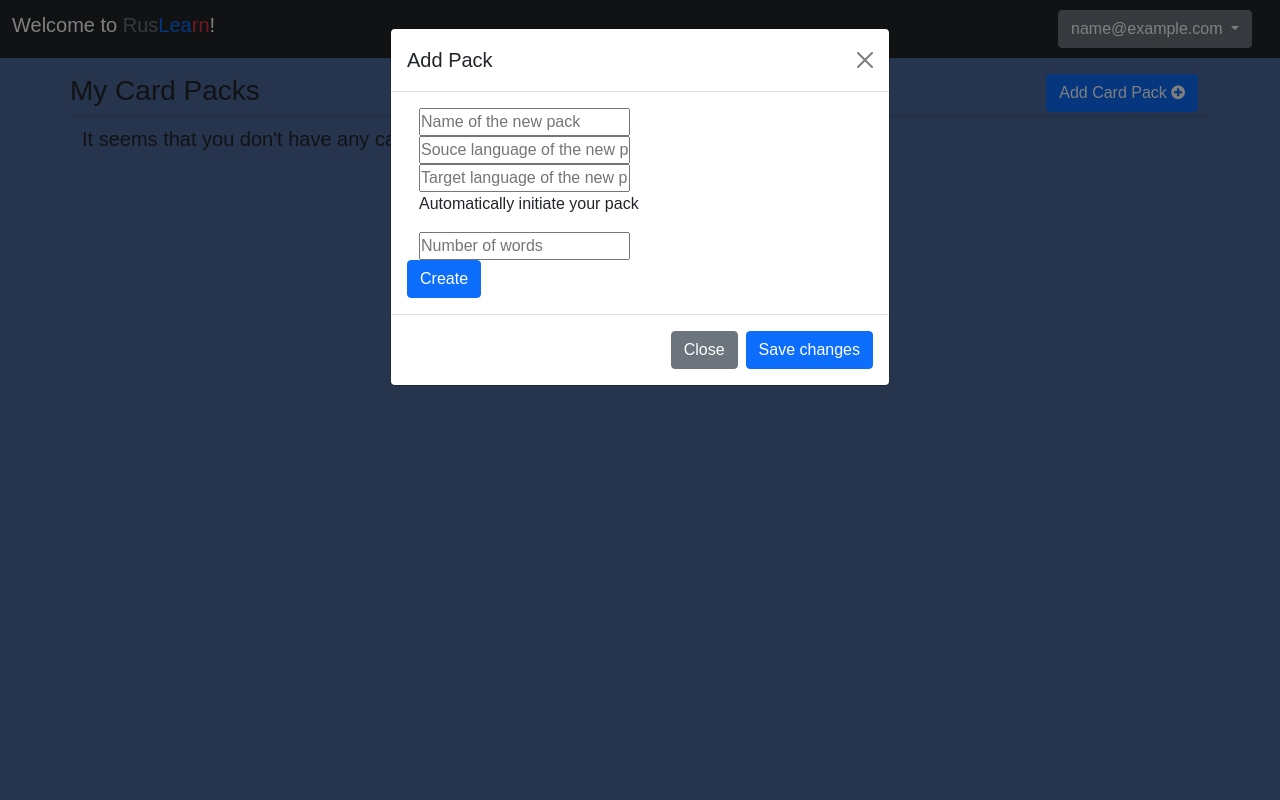
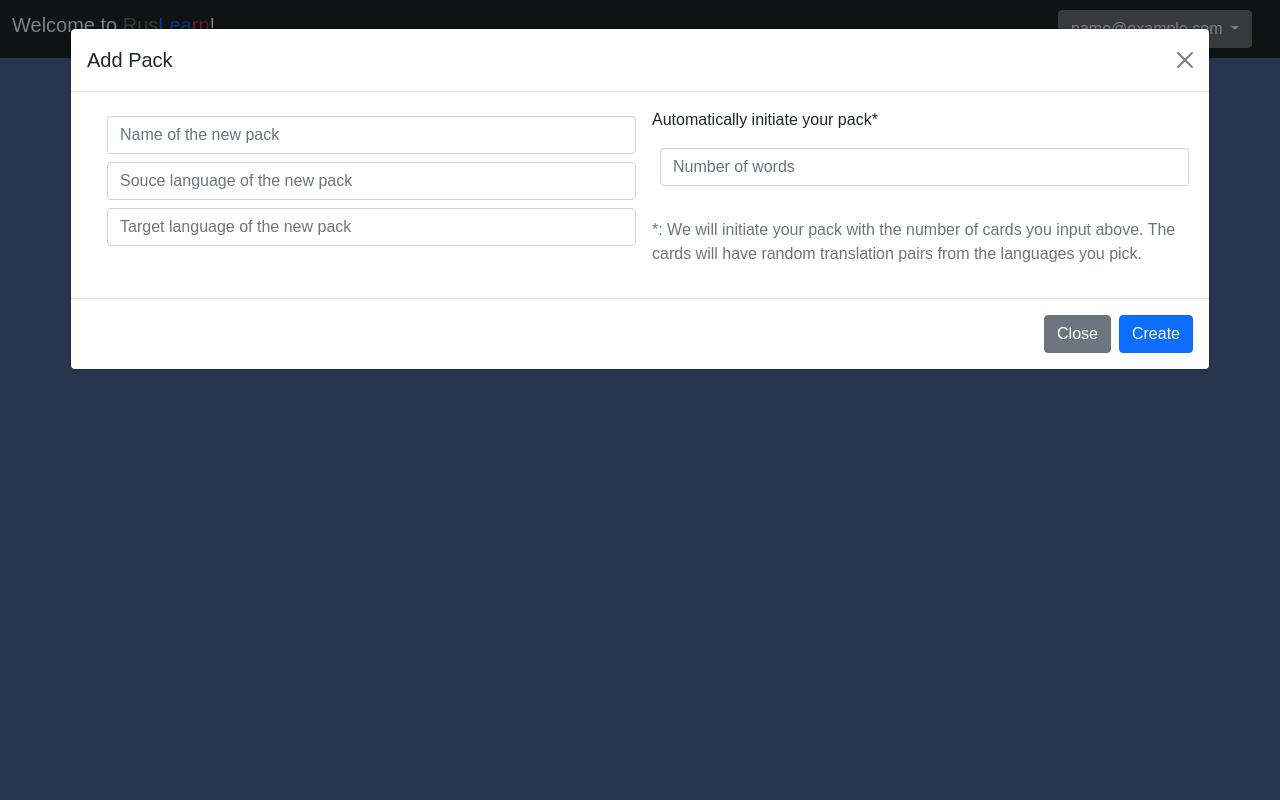
Before and after one commit to ParthKalkar/RusLearn, a Django app: page / in a window 1280 px wide, after a click on "Add Card Pack". Run offline with Django 3.2, Linux system fonts and the light colour scheme; the visitor is signed in with stand-in values (Sample User, id 1); data that the repository does not hold is empty.

Commit message:
Support adding new packs

```diff
--- a/main_app/views.py
+++ b/main_app/views.py
@@ -6,7 +6,7 @@ from .forms import CustomUserCreationForm
 from django.contrib.auth import authenticate, login, logout
 from django.contrib import messages
 
-from .models import UserPackStatus, UserCardStatus,CardPack, FlashCard, UserCardStatus
+from .models import UserPackStatus, UserCardStatus, CardPack, FlashCard, UserCardStatus
 import datetime
 from django.http.response import JsonResponse
 
@@ -79,35 +79,40 @@ def get_next_card(request):
     user_id = request.user.UserID
     pack_id = request.form.PackID
 
-    pack_status_id = UserPackStatus.objects.get(UserID = user_id,PackID = pack_id).PackStatusID
-    status_for_card = UserCardStatus.objects.filter(PackStatusIP = pack_status_id).order_by('lastReviewedTime')[0]
-    status_for_card.lastReviewedTime =  datetime.datetime.today()
+    pack_status_id = UserPackStatus.objects.get(UserID=user_id, PackID=pack_id).PackStatusID
+    status_for_card = UserCardStatus.objects.filter(PackStatusIP=pack_status_id).order_by('lastReviewedTime')[0]
+    status_for_card.lastReviewedTime = datetime.datetime.today()
 
     card = status_for_card.CardID
-    print(f"found card: {[card.sourceText,card.targetText]}")
-    card = {'sourceText':card.sourceText,'targetText':card.targetText}
+    print(f"found card: {[card.sourceText, card.targetText]}")
+    card = {'sourceText': card.sourceText, 'targetText': card.targetText}
     json_dump = JsonResponse.dumps(card)
     return json_dump
 
-@login_required
-def add_new_pack(request):
-    pack = CardPack(createBy=request.user,
-                    )
+
+# @login_required
+# def add_new_pack(request):
+#     pack = CardPack(createBy=request.user,
+#                     )
 
 
 @login_required
 def create_pack(request):
-    user = request.user
-    pack_name = request.form.PackName
-    pack_source_language = request.form.SourceLanguage
-    pack_target_language = request.form.TargetLanguage
-    number_of_words = request.form.NumberOfWords
+    if request.method == 'POST':
+        user = request.user
+        pack_name = request.POST['name']
+        pack_source_language = request.POST['source']
+        pack_target_language = request.POST['target']
+        number_of_words = request.POST['number_of_words']
 
-    if number_of_words==None:
-        number_of_words = 0
-    p = CardPack(Name = pack_name,createBy = user,public = False,
-            approved = False,sourceLanguage = pack_source_language,targetLanguage = pack_target_language,numberOfCards = number_of_words)
-    pack_status = UserPackStatus(UserID = user,PackID = p)
+        if number_of_words is None:
+            number_of_words = 0
+        p = CardPack(Name=pack_name, createBy=user, public=False,
+                     approved=False, sourceLanguage=pack_source_language, targetLanguage=pack_target_language,
+                     numberOfCards=number_of_words)
+        pack_status = UserPackStatus(UserID=user, PackID=p)
+        p.save()
+        pack_status.save()
     return redirect('home')
 
 @login_required
--- a/ruslearn/urls.py
+++ b/ruslearn/urls.py
@@ -23,5 +23,6 @@ urlpatterns = [
     path('register', views.register, name='register'),
     # path('accounts/', include('django.contrib.auth.urls')),
     path('logout', views.logout_request, name='logout'),
-    path('accounts/login/', views.login_request, name='login')
+    path('accounts/login/', views.login_request, name='login'),
+    path('add_pack', views.create_pack, name='add_pack')
 ]
--- a/templates/home.html
+++ b/templates/home.html
@@ -1,4 +1,3 @@
-
 <!DOCTYPE html>
 <html lang="en">
 <head>
@@ -86,14 +85,16 @@
             <div class="card bg-light m-3 shadow">
                 <div class="card-body row">
                     <h5 class="card-title col">{{p.Name}}</h5>
-                    <p class="card-text col d-flex justify-content-end"><button type="button" class="btn btn-secondary m-2" data-bs-toggle="modal"
+                    <p class="card-text col d-flex justify-content-end">
+                        <button type="button" class="btn btn-secondary m-2" data-bs-toggle="modal"
                                 data-bs-target="#editPackModal">
                             Edit<br><i class="fa fa-pencil-square-o" aria-hidden="true"></i>
                         </button>
                         <button type="button" class="btn btn-success m-2" data-bs-toggle="modal"
                                 data-bs-target="#reviewPackModal">
                             Review<br><i class="fa fa-pencil-square-o" aria-hidden="true"></i>
-                        </button></p>
+                        </button>
+                    </p>
                 </div>
             </div>
             {% endfor %}
@@ -107,34 +108,78 @@
 
 </div>
 
-<div class="modal fade" id="addPackModal" tabindex="-1" aria-labelledby="addPackModalTitle" aria-hidden="true">
-    <div class="modal-dialog">
+<!-- Add Pack Modal -->
+
+<div class="modal fade" id="addPackModal" tabindex="-1" aria-labelledby="#addPackModalTitle" aria-hidden="true">
+    <div class="modal-dialog modal-xl">
         <div class="modal-content">
             <div class="modal-header">
                 <h5 class="modal-title" id="addPackModalTitle">Add Pack</h5>
                 <button type="button" class="btn-close" data-bs-dismiss="modal" aria-label="Close"></button>
             </div>
+            <form action="/add_pack" id="newPackForm" method="post">
+                {% csrf_token %}
                 <div class="modal-body">
-                <form action="" id="newPackForm">
                     <div class="container" id="newPackContainer">
                         <div class="row" id="newPackContainerRow">
                             <div class="col" id="newPackContainerCol">
-                                <input type="text" placeholder="Name of the new pack" id="newPackName"><br>
+                                <input type="text" placeholder="Name of the new pack" id="newPackName"
+                                       class="form-control m-2" name="name">
                                 <input type="text" placeholder="Souce language of the new pack"
-                                       id="newPackSourceLang"><br>
+                                       id="newPackSourceLang" class="form-control m-2" name="source">
                                 <input type="text" placeholder="Target language of the new pack"
-                                       id="newPackTargetLang"><br>
+                                       id="newPackTargetLang" class="form-control m-2" name="target">
                             </div>
-                            <div class="col" id="newPackContainerCol">
-                                <p>Automatically initiate your pack</p>
-                                <input type="text" placeholder="Number of words" id="newPackTargetLang"><br>
+                            <div class="col" id="newPackContainerColInit">
+                                <p>Automatically initiate your pack*</p>
+                                <input type="text" placeholder="Number of words" id="numberOfWords"
+                                       class="form-control m-2" name="number_of_words"><br>
+                                <p class="text-muted">*: We will initiate your pack with the number of cards you input
+                                    above. The cards
+                                    will have random translation pairs from the languages you pick.</p>
                             </div>
                         </div>
                     </div>
-                    <button type="button" class="btn btn-list btn-primary">
-                        Create
+                </div>
+                <div class="modal-footer">
+                    <button type="button" class="btn btn-secondary" data-bs-dismiss="modal">Close</button>
+                    <button type="submit" class="btn btn-primary">Create</button>
+                </div>
+            </form>
+
+        </div>
+    </div>
+</div>
+
+<!-- Edit Pack Modal -->
+
+<div class="modal fade" id="editPackModal" tabindex="-1" aria-labelledby="editPackModalTitle" aria-hidden="true">
+    <div class="modal-dialog modal-xl">
+        <div class="modal-content">
+            <div class="modal-header">
+                <h5 class="modal-title" id="editPackModalTitle">Pack Name</h5>
+                <button type="button" class="btn-close" data-bs-dismiss="modal" aria-label="Close"></button>
+            </div>
+            <div class="modal-body" id="editPackModalBody">
+                <ul>
+                    <li>
+                        <span>Source Word</span> - <span>Target Word</span>
+                        <button type="button" class="btn btn-primary" data-bs-toggle="modal" data-bs-target="#">
+                            Edit<br><i class="fa fa-pencil-square-o" aria-hidden="true"></i>
+                        </button>
+                        <span><i class="fa fa-times" aria-hidden="true"></i>
+                            </span>
+                    </li>
+                </ul>
+
+                <form action="">
+                    <!-- <input type="text" name=text id="txt" required placeholder="Package name"> -->
+                    <button type="button" class="btn btn-list btn-primary" data-bs-toggle="modal"
+                            data-bs-target="#addCardModal">
+                        <i class="fa fa-plus-circle" aria-hidden="true"></i>
                     </button>
                 </form>
+
             </div>
             <div class="modal-footer">
                 <button type="button" class="btn btn-secondary" data-bs-dismiss="modal">Close</button>
@@ -144,28 +189,11 @@
     </div>
 </div>
 
-<div class="modal fade" id="editPackModal" tabindex="-1" aria-labelledby="editPackModalTitle" aria-hidden="true">
-    <div class="modal-dialog">
-        <div class="modal-content">
-            <div class="modal-header">
-                <h5 class="modal-title" id="editPackModalTitle">Pack Edit</h5>
-                <button type="button" class="btn-close" data-bs-dismiss="modal" aria-label="Close"></button>
-            </div>
-            <div class="modal-body">
-                ...
-            </div>
-            <div class="modal-footer">
-                <button type="button" class="btn btn-secondary" data-bs-dismiss="modal">Close</button>
-                <button type="button" class="btn btn-primary">Save changes</button>
-            </div>
-        </div>
-    </div>
-</div>
+<!-- Review Pack Modal -->
 
 <div class="modal fade" id="reviewPackModal" tabindex="-1" aria-labelledby="reviewPackModalTitle"
      aria-hidden="true">
-    <div class="modal-dialog" id="reviewPackModalDialog">
-        <!-- <div class="modal-content" id="reviewPackModalContent"> -->
+    <div class="modal-dialog modal-xl" id="reviewPackModalDialog">
         <label class="modal-content" id="reviewPackModalContent">
             <input type="checkbox" id="reviewPackModalCheckBox">
             <div class="flip-card">
@@ -180,7 +208,46 @@
                 </div>
             </div>
         </label>
-        <!-- </div> -->
+    </div>
+</div>
+
+<!-- Add card modal -->
+
+<div class="modal fade" id="addCardModal" tabindex="-1" aria-labelledby="#addCardModalTitle" aria-hidden="true">
+    <div class="modal-dialog modal-xl">
+        <div class="modal-content">
+            <div class="modal-header">
+                <h5 class="modal-title" id="addCardModalTitle">Add Card</h5>
+                <button type="button" class="btn-close" data-bs-dismiss="modal" aria-label="Close"></button>
+            </div>
+            <div class="modal-body">
+                <form action="" id="newCardForm">
+                    <div class="container" id="newCardContainer">
+                        <div class="row" id="newCardContainerRow">
+                            <div class="col" id="newCardContainerCol">
+                                <label for="newCardPic">Choose an optional picture for your card</label>
+                                <input type="file" name="newCardPic" id="newCardPic"
+                                       accept="image/png, image/jpeg"><br>
+                                <input type="text" placeholder="Source word of the new card"
+                                       id="newCardSourceWord"><br>
+                                <input type="text" placeholder="Target word of the new card"
+                                       id="newCardTargetWord"><br>
+                            </div>
+
+                            <div class="col" id="newCardContainerCol">
+                                <p>Batch-input new cards</p>
+                                <textarea placeholder="For example:&#10;яблоко - apple&#10;банан - banana"
+                                          id="newCardBatchInput" rows="50" cols="50"></textarea><br>
+                            </div>
+                        </div>
+                    </div>
+                </form>
+            </div>
+            <div class="modal-footer">
+                <button type="button" class="btn btn-secondary" data-bs-dismiss="modal">Close</button>
+                <button type="button" class="btn btn-primary">Create</button>
+            </div>
+        </div>
     </div>
 </div>
 
```
Lines whose indentation alone changed are shown as unchanged.
